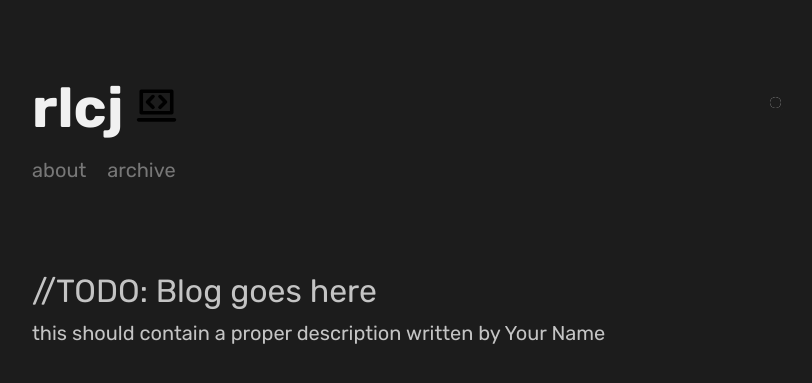
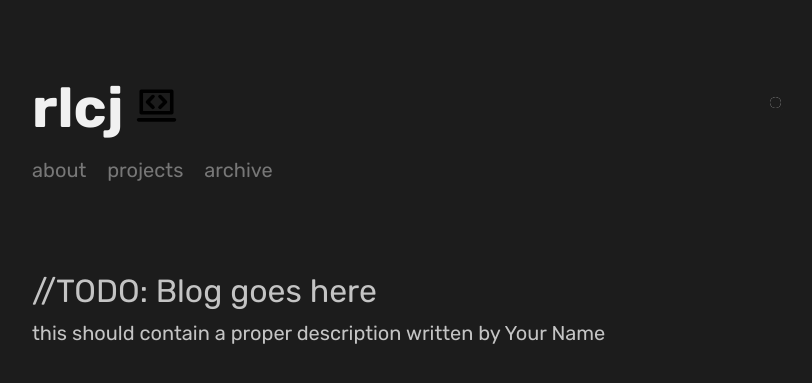
Before and after one commit to SpawnageLoong/rlcj, a Jekyll site: the page built from index.md, in a window 1280 px wide. Shown: the top 383 px of the page, without its empty margins (224-1036 px from the left). Built offline with Jekyll 4.4.1, drawn with Linux system fonts in a browser that asks for light colours.

Commit message:
Add projects to navbar

```diff
--- a/_includes/main/header.html
+++ b/_includes/main/header.html
@@ -8,6 +8,7 @@
 
       <ul>
           <li><a href="{{ '/about' | prepend: site.baseurl }}">about</a></li>
+          <li><a href="{{ '/projects' | prepend: site.baseurl }}">projects</a></li>
           <li><a href="{{ '/archive' | prepend: site.baseurl }}">archive</a></li>
       </ul>
   </div>
```
